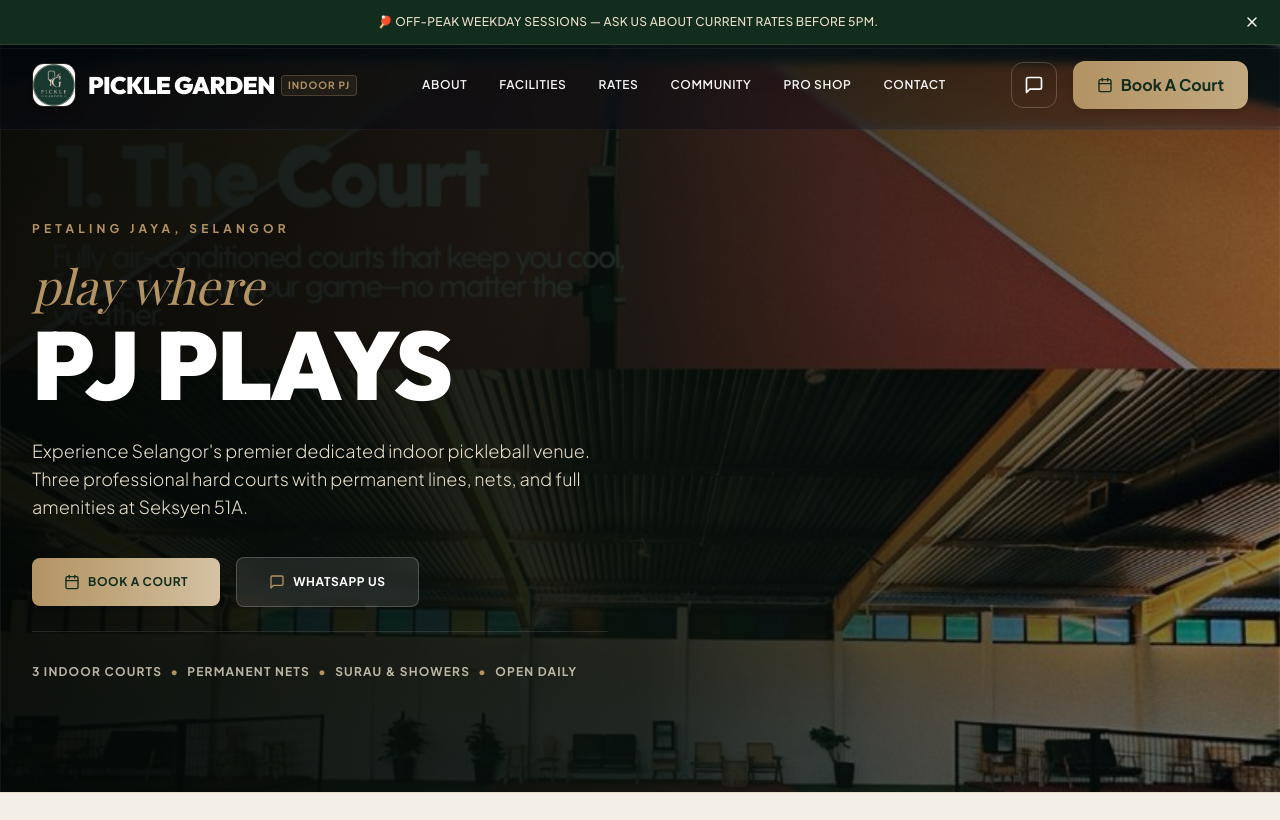
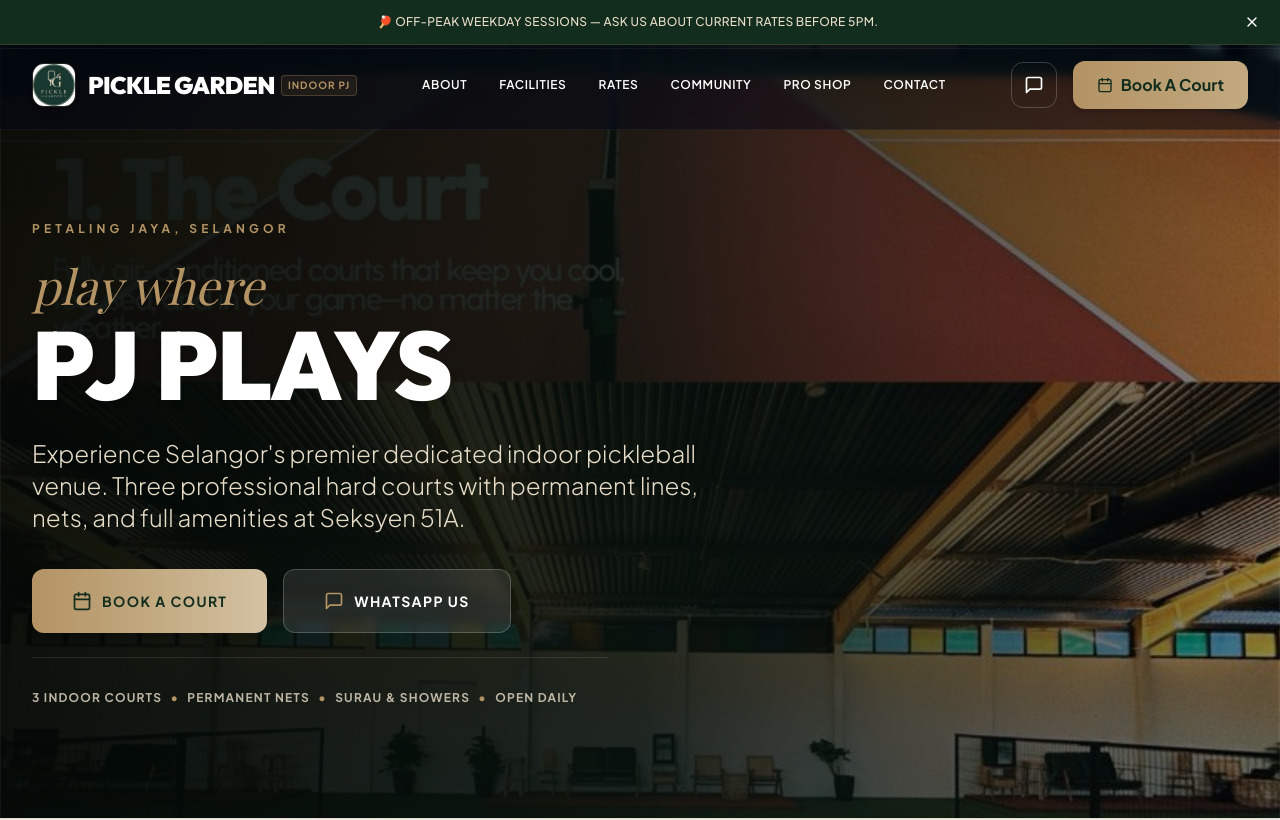
Before and after one commit to farahnini/Pickle-Garden, a React (Vite) app: page / in a window 1280 px wide. Shown: the top 820 px of the page. Built offline with nearby package versions, Linux system fonts and the light colour scheme; a web font is replaced by a local one.

Commit message:
Increase Hero description font size and scale up CTA button heights to h-16

```diff
--- a/src/components/Hero.jsx
+++ b/src/components/Hero.jsx
@@ -20,7 +20,7 @@
       className="relative pt-44 pb-28 flex items-center bg-cover bg-center bg-no-repeat min-h-[85vh] overflow-hidden"
       style={{ backgroundImage: "url('./assets/poster-court.jpeg')" }}
     >
-      {/* Premium deep forest green and black gradient mask overlay for high text contrast and luxury tone */}
+      {/* Premium deep forest green and black gradient mask overlay */}
       <div className="absolute inset-0 bg-gradient-to-r from-[#060e0a]/90 via-[#0c1c14]/80 to-transparent pointer-events-none" />
       <div className="absolute inset-0 bg-black/40 pointer-events-none" />
 
@@ -35,7 +35,7 @@
             Petaling Jaya, Selangor
           </span>
 
-          {/* Headline pairing (Serif Playfair + Sans Outfit) in high-contrast light colors */}
+          {/* Headline pairing (Serif Playfair + Sans Outfit) */}
           <h1 className="leading-[0.95] tracking-tight uppercase">
             <span className="animate-hero-item opacity-0 font-serif italic font-normal text-3xl sm:text-4xl md:text-5xl lowercase tracking-normal text-[#b39364] block mb-2">
               play where
@@ -45,29 +45,29 @@
             </span>
           </h1>
 
-          {/* Description */}
-          <p className="animate-hero-item opacity-0 text-base sm:text-lg text-[#e6dcc7] font-light leading-relaxed max-w-xl drop-shadow-sm">
+          {/* Description - Upgraded to much bigger font size (text-lg sm:text-xl md:text-2xl) */}
+          <p className="animate-hero-item opacity-0 text-lg sm:text-xl md:text-2xl text-[#e6dcc7] font-light leading-relaxed max-w-2xl drop-shadow-sm">
             Experience Selangor's premier dedicated indoor pickleball venue. Three professional hard courts with permanent lines, nets, and full amenities at Seksyen 51A.
           </p>
 
-          {/* Action Buttons */}
+          {/* Action Buttons - Upgraded to fixed heights (h-14 sm:h-16) for a massive, premium feel */}
           <div className="animate-hero-item opacity-0 flex flex-col sm:flex-row items-stretch sm:items-center gap-4 pt-3">
             <a
               href={VENUE_INFO.bookingUrl}
               target="_blank"
               rel="noopener noreferrer"
-              className="flex items-center justify-center gap-2 bg-gradient-to-r from-[#b39364] via-[#c2a980] to-[#d4c2a3] hover:from-[#c2a980] hover:to-[#b39364] text-[#122c1d] font-black px-8 py-4 rounded-lg transition-all uppercase tracking-wider text-xs shadow-lg hover:scale-[1.02]"
+              className="flex items-center justify-center gap-2.5 bg-gradient-to-r from-[#b39364] via-[#c2a980] to-[#d4c2a3] hover:from-[#c2a980] hover:to-[#b39364] text-[#122c1d] font-black px-8 sm:px-10 h-14 sm:h-16 rounded-xl transition-all uppercase tracking-widest text-xs sm:text-sm shadow-lg hover:scale-[1.02]"
             >
-              <Calendar className="w-4 h-4 text-[#122c1d]" />
+              <Calendar className="w-4 h-4 sm:w-5 h-5 text-[#122c1d]" />
               <span>Book A Court</span>
             </a>
             <a
               href={VENUE_INFO.whatsappUrl}
               target="_blank"
               rel="noopener noreferrer"
-              className="flex items-center justify-center gap-2 bg-white/10 hover:bg-white/20 text-white font-bold px-8 py-4 rounded-lg transition-all uppercase tracking-wider text-xs border border-white/20 backdrop-blur-sm"
+              className="flex items-center justify-center gap-2.5 bg-white/10 hover:bg-white/20 text-white font-bold px-8 sm:px-10 h-14 sm:h-16 rounded-xl transition-all uppercase tracking-widest text-xs sm:text-sm border border-white/20 backdrop-blur-sm"
             >
-              <MessageSquare className="w-4 h-4 text-[#b39364]" />
+              <MessageSquare className="w-4 h-4 sm:w-5 h-5 text-[#b39364]" />
               <span>WhatsApp Us</span>
             </a>
           </div>
--- a/src/components/Navbar.jsx
+++ b/src/components/Navbar.jsx
@@ -18,7 +18,7 @@
     <header className={`fixed top-0 left-0 right-0 z-50 transition-all duration-300 ${
       scrolled
         ? 'bg-[#fdfbf7]/95 backdrop-blur-md border-b border-[#b39364]/20 py-4 shadow-md'
-        : 'bg-slate-950/30 backdrop-blur-sm border-b border-white/5 py-5'
+        : 'bg-slate-950/45 backdrop-blur-sm border-b border-white/5 py-5'
     }`}>
       {/* Top Banner Bar */}
       <div className={`hidden lg:block border-b pb-3 mb-3 transition-colors ${
@@ -75,16 +75,14 @@
           </div>
         </a>
 
-        {/* Desktop Nav Links - Color adjusts based on scrolled state */}
-        <nav className={`hidden lg:flex items-center gap-8 font-semibold text-xs uppercase tracking-wider transition-colors ${
-          scrolled ? 'text-[#122c1d]' : 'text-white/95'
-        }`}>
-          <a href="#about" className="hover:text-[#b39364] transition-colors py-1">About</a>
-          <a href="#courts" className="hover:text-[#b39364] transition-colors py-1">Facilities</a>
-          <a href="#rates" className="hover:text-[#b39364] transition-colors py-1">Rates</a>
-          <a href="#open-play" className="hover:text-[#b39364] transition-colors py-1">Community</a>
-          <a href="#pro-shop" className="hover:text-[#b39364] transition-colors py-1">Pro Shop</a>
-          <a href="#contact" className="hover:text-[#b39364] transition-colors py-1">Contact</a>
+        {/* Desktop Nav Links - Colors applied directly to <a> tags for robust styling */}
+        <nav className="hidden lg:flex items-center gap-8 font-semibold text-xs uppercase tracking-wider transition-colors">
+          <a href="#about" className={`hover:text-[#b39364] transition-colors py-1 ${scrolled ? 'text-[#122c1d]' : 'text-white'}`}>About</a>
+          <a href="#courts" className={`hover:text-[#b39364] transition-colors py-1 ${scrolled ? 'text-[#122c1d]' : 'text-white'}`}>Facilities</a>
+          <a href="#rates" className={`hover:text-[#b39364] transition-colors py-1 ${scrolled ? 'text-[#122c1d]' : 'text-white'}`}>Rates</a>
+          <a href="#open-play" className={`hover:text-[#b39364] transition-colors py-1 ${scrolled ? 'text-[#122c1d]' : 'text-white'}`}>Community</a>
+          <a href="#pro-shop" className={`hover:text-[#b39364] transition-colors py-1 ${scrolled ? 'text-[#122c1d]' : 'text-white'}`}>Pro Shop</a>
+          <a href="#contact" className={`hover:text-[#b39364] transition-colors py-1 ${scrolled ? 'text-[#122c1d]' : 'text-white'}`}>Contact</a>
         </nav>
 
         {/* Right CTA Actions */}
```
Also changed, not shown: 1 other file (tests, documents, lock files or other folders).
